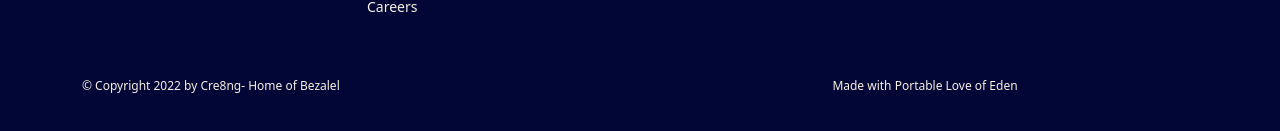
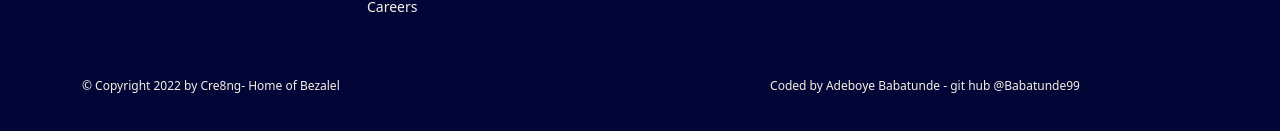
Before and after one commit to Babatunde99/LandingPageBootstrap, a plain HTML site: page index.html in a window 1280 px wide. Shown: the part 4496-4627 px from the top of the page. Drawn offline with Linux system fonts and the light colour scheme.

Commit message:
another update done

```diff
--- a/index.html
+++ b/index.html
@@ -411,7 +411,7 @@
                 © Copyright 2022 by Cre8ng- Home of Bezalel
                 </div>
                 <div class="col-md-6 col-sm-6 col-xs-6 ">
-                Made with Portable Love of Eden
+                Coded by Adeboye Babatunde - git hub @Babatunde99
                 </div>
             </div>
         </div>
```
